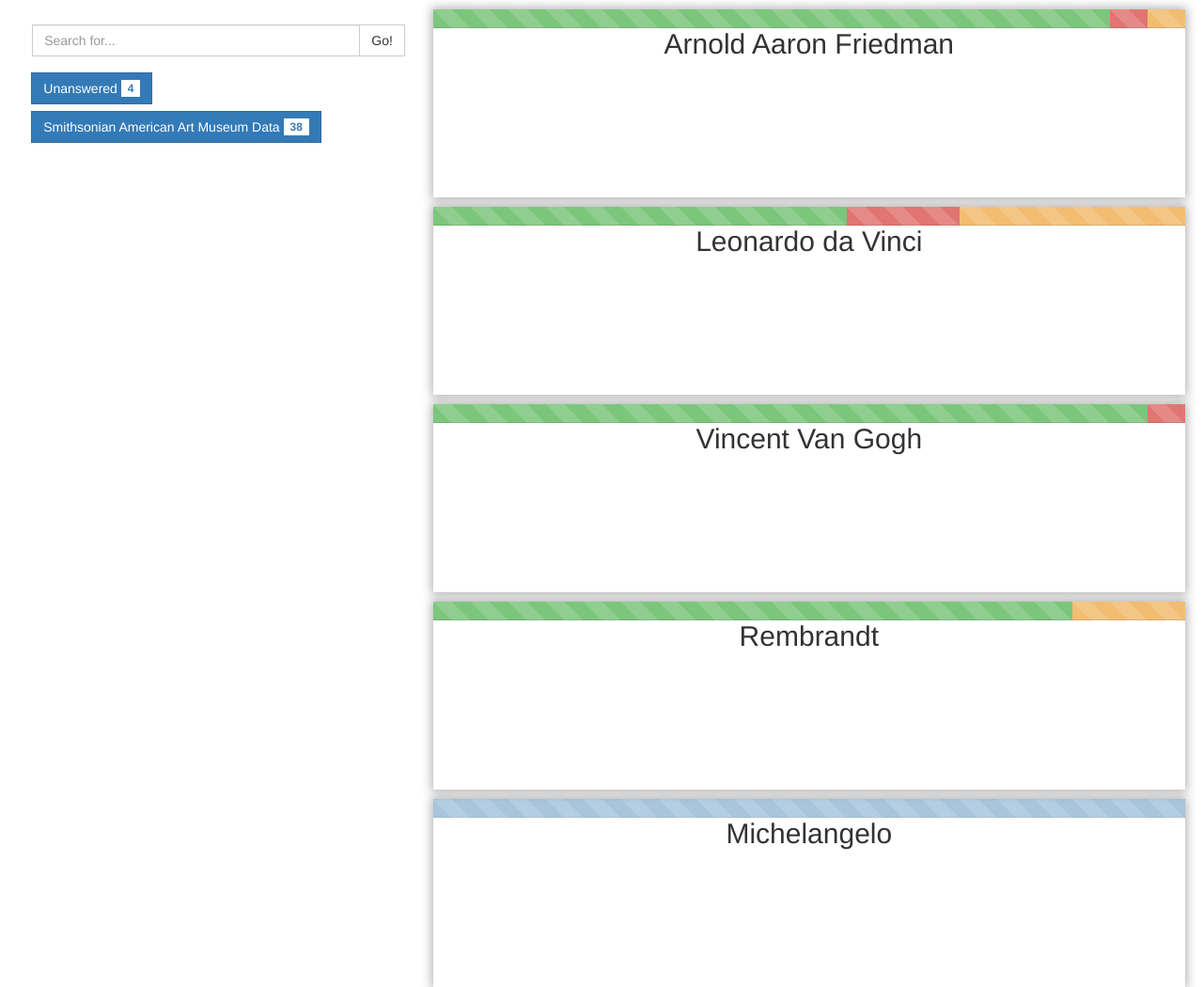
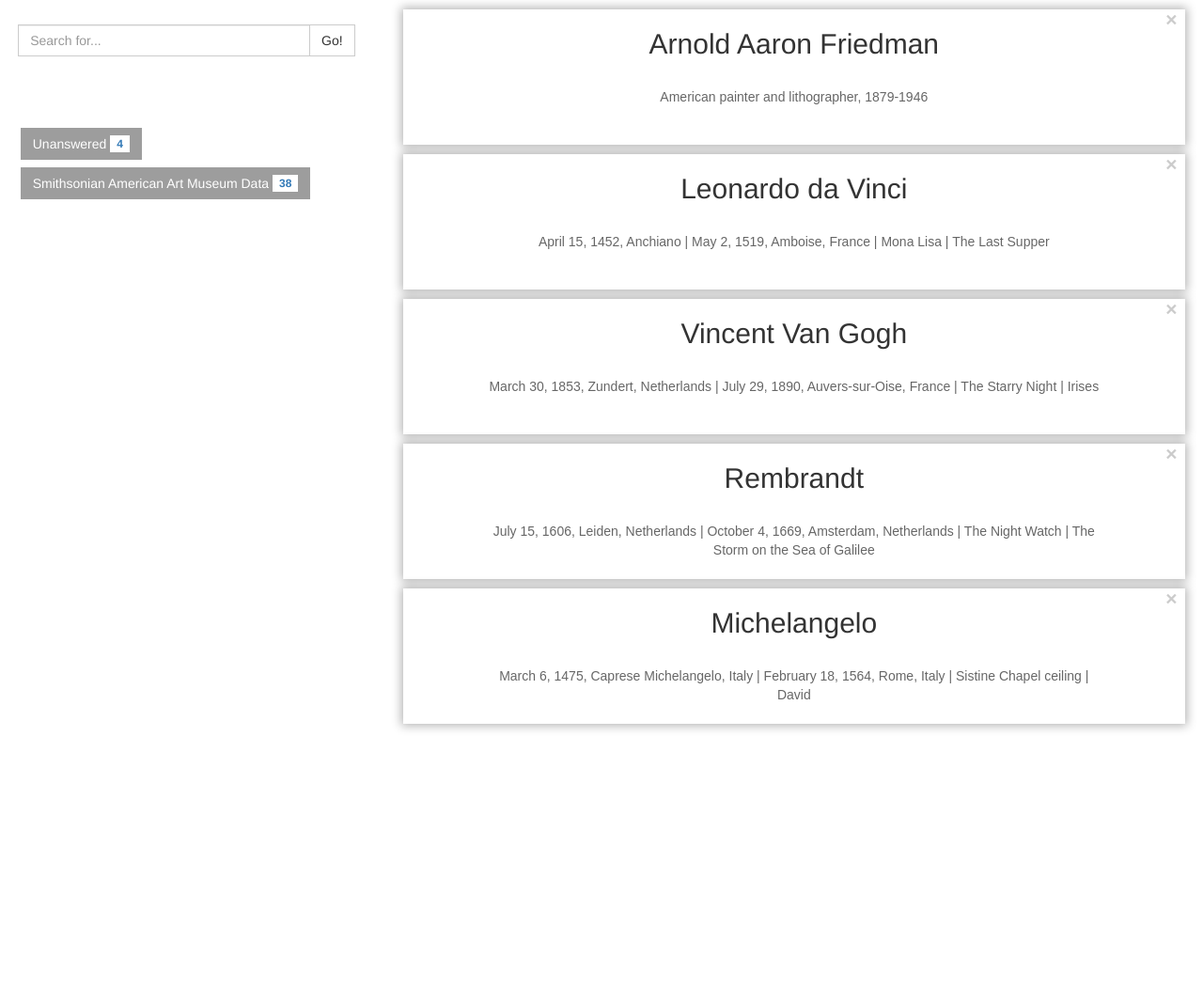
Before and after one commit to karishma-sureka/museum_link_curation, a Flask app: page /curation in a window 1280 px wide. Shown: the whole page at 94% size. After the commit the page ends 777 px from the top, so only its background shows below. Run offline with Flask 2, Linux system fonts and the light colour scheme; parts of the project's set-up code (start-up, migrations or seed data) failed here and were passed over; some libraries are stand-ins or nearby versions.

Commit message:
UI changes

```diff
--- a/static/css/cards.css
+++ b/static/css/cards.css
@@ -18,7 +18,7 @@ body {   font-family: Helvetica, san-serif;
     box-shadow: 0px 0px 10px 2px rgba(0,0,0,0.3);
   -webkit-box-shadow: 0px 0px 10px 2px rgba(0,0,0,0.3);
   -moz-box-shadow: 0px 0px 10px 2px rgba(0,0,0,0.3);
-    height: 200px;
+    height: 18%;
     left: 0;
     float:right;
     margin-right: 1.5%;
@@ -27,14 +27,14 @@ body {   font-family: Helvetica, san-serif;
     position: relative;
     right: 0;
     top: 10px;
-    width: 800px;
+    width: 65%;
 }
 .questionarea{
     display: none;
 }
 .card:hover {
-    height: 715px;
-    width: 800px;
+    height: 100%;
+    width: 65%;
     display:table;
 }
 .card:hover .questionarea{
@@ -42,7 +42,7 @@ body {   font-family: Helvetica, san-serif;
 }
 .card:hover .cta-container {
     display: inline;
-    margin-top: 220px;
+    margin-top: 18%;
 }
 .card:hover .card_circle {
     background-size: cover;
@@ -52,11 +52,10 @@ body {   font-family: Helvetica, san-serif;
 .card:hover h2 {
     background: #3487f7;
     color: #fff;
-    margin-top: 100px;
-    padding: 5px;
+    margin-top: 5%;
 }
 .card:hover h2 small { color: #fff }
-.card:hover p { margin-top: 300px }
+.card:hover p { margin-top: 10% }
 .card_circle {
     background-color: #3487f7;
     background-size: cover;
@@ -172,15 +171,27 @@ p {
 
 .search-bar{
     margin-left: 1.5%;
-    width:80%;
+    width:50%;
     margin-top: 2%;
 }
 .filter-btn{
     margin-top:6%;
-    margin-left:2.6%;
+    margin-left:1.7%;
 }
 
 .museum-btn{
     margin-top: 0.6%;
-    margin-left: 2.6%;
+    margin-left: 1.7%;
 }
+
+.progress{
+    display:none;
+}
+
+.search-bar{
+    width :28%;
+}
+
+.close{
+    margin-right: 1%;
+}
--- a/static/css/style.css
+++ b/static/css/style.css
@@ -14,14 +14,26 @@
     background-size: 100%;
 }
 
-#submit-btn{
-
+#new-user-text{
+    color:#737373;
 }
 
 #login-container{
-    margin-top: 25%;
+    margin-top: 18%;
 }
 
 #entity-container{
     margin-top: 2%;
 }
+
+
+.btn-gray, .btn-gray:hover, .btn-gray:active, .btn-gray:visited {
+    background-color: #737373 !important;
+    border-color: #737373;
+}
+
+* {
+  -webkit-border-radius: 0 !important;
+     -moz-border-radius: 0 !important;
+          border-radius: 0 !important;
+}
--- a/templates/cards.html
+++ b/templates/cards.html
@@ -22,26 +22,30 @@
                 $("#four").css("display", "none");
             });
 
+            $(".close").click(function(){
+                $("#zero").css("display", "none");
+            });
+
         });
     </script>
 </head>
 <div class="page">
 <div class="filter-section">
-  <div class="col-lg-4 search-bar">
+  <div class="search-bar">
     <div class="input-group">
       <input type="text" class="form-control" placeholder="Search for...">
       <span class="input-group-btn">
         <button class="btn btn-default" type="button">Go!</button>
       </span>
-    </div><!-- /input-group -->
-  </div><!-- /.col-lg-6 -->
+    </div>
+  </div>
     <div class="filter-btn">
-    <button class="btn btn-primary " type="button">
+    <button class="btn btn-primary " type="button" style="background-color: #9d9d9d; border-color:  #9d9d9d;">
   Unanswered <span class="badge">4</span>
     </button>
         </div>
         <div class="museum-btn">
-        <button class="btn btn-primary" type="button">
+        <button class="btn btn-primary" type="button" style="background-color: #9d9d9d; border-color:  #9d9d9d;">
   Smithsonian American Art Museum Data <span class="badge">38</span>
     </button>
     </div>
@@ -49,6 +53,7 @@
     <div class="cards">
         <div id = "zero" class="card transition block">
 	<div>
+        <button type="button" class="close" data-dismiss="modal" aria-label="Close"><span aria-hidden="true">&times;</span></button>
 		<h2 class="transition">Arnold Aaron Friedman</h2>
         <div class="progress">
           <div class="progress-bar progress-bar-success progress-bar-striped" style="width: 90%">
@@ -61,7 +66,7 @@
             <span class="sr-only">5% Complete (warning)</span>
         </div>
 </div>
-		<p style = "text-align: center; margin-left: 10%; margin-right: 10%; width: 80%; margin-top:160px;">American painter and lithographer, 1879-1946</p>
+		<p style = "text-align: center; margin-left: 10%; margin-right: 10%; width: 80%; margin-top:10%;">American painter and lithographer, 1879-1946</p>
 	</div>
 	<div class="cta-container transition">
 		<div class="questionarea">
@@ -103,13 +108,19 @@
                 </table>
             </div>
 		</div>
-		<a href="#" class="cta green-btn" onclick="">Yes</a>
+        <form>
+            <div>
+                    <textarea class="form-control" style = "width:98%; margin-left:1%; margin-right:1%;" rows="4" id="comment" placeholder="Comments (optional)"></textarea>
+            </div>
+        </form>
+		<a href="#" class="cta green-btn">Yes</a>
 		<a href="#" class="cta red-btn">No</a>
 		<a href="#" class="cta yellow-btn">Not Sure</a>
 	</div>
 </div>
 <div id = "one" class="card transition block">
 	<div>
+        <button type="button" class="close" data-dismiss="modal" aria-label="Close"><span aria-hidden="true">&times;</span></button>
 		<h2 class="transition">Leonardo da Vinci</h2>
         <div class="progress">
           <div class="progress-bar progress-bar-success progress-bar-striped" style="width: 55%">
@@ -122,7 +133,7 @@
             <span class="sr-only">30% Complete (warning)</span>
         </div>
 </div>
-		<p style = "text-align: center; margin-left: 10%; margin-right: 10%; width: 80%; margin-top:160px;">April 15, 1452, Anchiano | May 2, 1519, Amboise, France | Mona Lisa | The Last Supper</p>
+		<p style = "text-align: center; margin-left: 10%; margin-right: 10%; width: 80%; margin-top:10%;">April 15, 1452, Anchiano | May 2, 1519, Amboise, France | Mona Lisa | The Last Supper</p>
 	</div>
 	<div class="cta-container transition">
 		<div class="questionarea">
@@ -172,6 +183,7 @@
 
 <div id="two" class="card transition block">
 	<div>
+		<button type="button" class="close" data-dismiss="modal" aria-label="Close"><span aria-hidden="true">&times;</span></button>
 		<h2 class="transition">Vincent Van Gogh</h2>
         <div class="progress">
           <div class="progress-bar progress-bar-success progress-bar-striped" style="width: 95%">
@@ -184,7 +196,7 @@
             <span class="sr-only">0% Complete (warning)</span>
         </div>
             </div>
-		<p style = "text-align: center; margin-left: 10%; margin-right: 10%; width: 80%; margin-top:160px;">March 30, 1853, Zundert, Netherlands | July 29, 1890, Auvers-sur-Oise, France | The Starry Night | Irises</p>
+		<p style = "text-align: center; margin-left: 10%; margin-right: 10%; width: 80%; margin-top:10%;">March 30, 1853, Zundert, Netherlands | July 29, 1890, Auvers-sur-Oise, France | The Starry Night | Irises</p>
 	</div>
 	<div class="cta-container transition">
 		<div class="questionarea">
@@ -233,6 +245,7 @@
 
 <div id="three" class="card transition block">
 	<div>
+		<button type="button" class="close" data-dismiss="modal" aria-label="Close"><span aria-hidden="true">&times;</span></button>
 		<h2 class="transition">Rembrandt</h2>
         <div class="progress">
           <div class="progress-bar progress-bar-success progress-bar-striped" style="width: 85%">
@@ -245,7 +258,7 @@
             <span class="sr-only">15% Complete (warning)</span>
         </div>
             </div>
-		<p style = "text-align: center; margin-left: 10%; margin-right: 10%; width: 80%; margin-top:160px;">July 15, 1606, Leiden, Netherlands | October 4, 1669, Amsterdam, Netherlands | The Night Watch | The Storm on the Sea of Galilee</p>
+		<p style = "text-align: center; margin-left: 10%; margin-right: 10%; width: 80%; margin-top:10%;">July 15, 1606, Leiden, Netherlands | October 4, 1669, Amsterdam, Netherlands | The Night Watch | The Storm on the Sea of Galilee</p>
 	</div>
 	<div class="cta-container transition"><div class="questionarea">
 			<div class="modal-body">
@@ -293,6 +306,7 @@
 
 <div id="four" class="card transition block">
 	<div>
+		<button type="button" class="close" data-dismiss="modal" aria-label="Close"><span aria-hidden="true">&times;</span></button>
 		<h2 class="transition">Michelangelo</h2>
         <div class="progress">
           <div class="progress-bar progress-bar-grey progress-bar-striped" style="width: 100%">
@@ -305,7 +319,7 @@
             <span class="sr-only">0% Complete (warning)</span>
         </div>
         </div>
-		<p style = "text-align: center; margin-left: 10%; margin-right: 10%; width: 80%;  margin-top:160px;">March 6, 1475, Caprese Michelangelo, Italy | February 18, 1564, Rome, Italy | Sistine Chapel ceiling | David</p>
+		<p style = "text-align: center; margin-left: 10%; margin-right: 10%; width: 80%;  margin-top:10%;">March 6, 1475, Caprese Michelangelo, Italy | February 18, 1564, Rome, Italy | Sistine Chapel ceiling | David</p>
 	</div>
 	<div class="cta-container transition"><div class="questionarea">
 			<div class="modal-body">
```
Also changed, not shown: other parts of templates/cards.html (+13 -13 lines), templates/login.html (+10 -8 lines).
